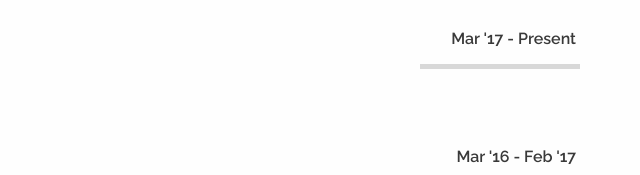
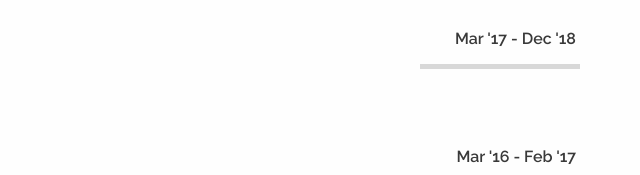
Before and after one commit to lawrence-hoo/lawrence-hoo.github.io, a plain HTML site: page index.html in a window 1280 px wide. Shown: the part 850-1025 px from the top of the page, 549-1189 px from the left. Drawn offline with Linux system fonts and the light colour scheme; a web font is replaced by a local one.

Commit message:
Update index.html

```diff
--- a/index.html
+++ b/index.html
@@ -111,7 +111,7 @@
                             </div>
                             <div class="medium-3 columns">
                                 <p class="position-time">
-                                    <abbr title="March">Mar</abbr> <abbr title="2017">'17</abbr> - Present
+                                    <abbr title="March">Mar</abbr> <abbr title="2017">'17</abbr> - <abbr title="December">Dec</abbr> <abbr title="2018">'18</abbr>
                                 </p>
                             </div>
                         </header>
```
